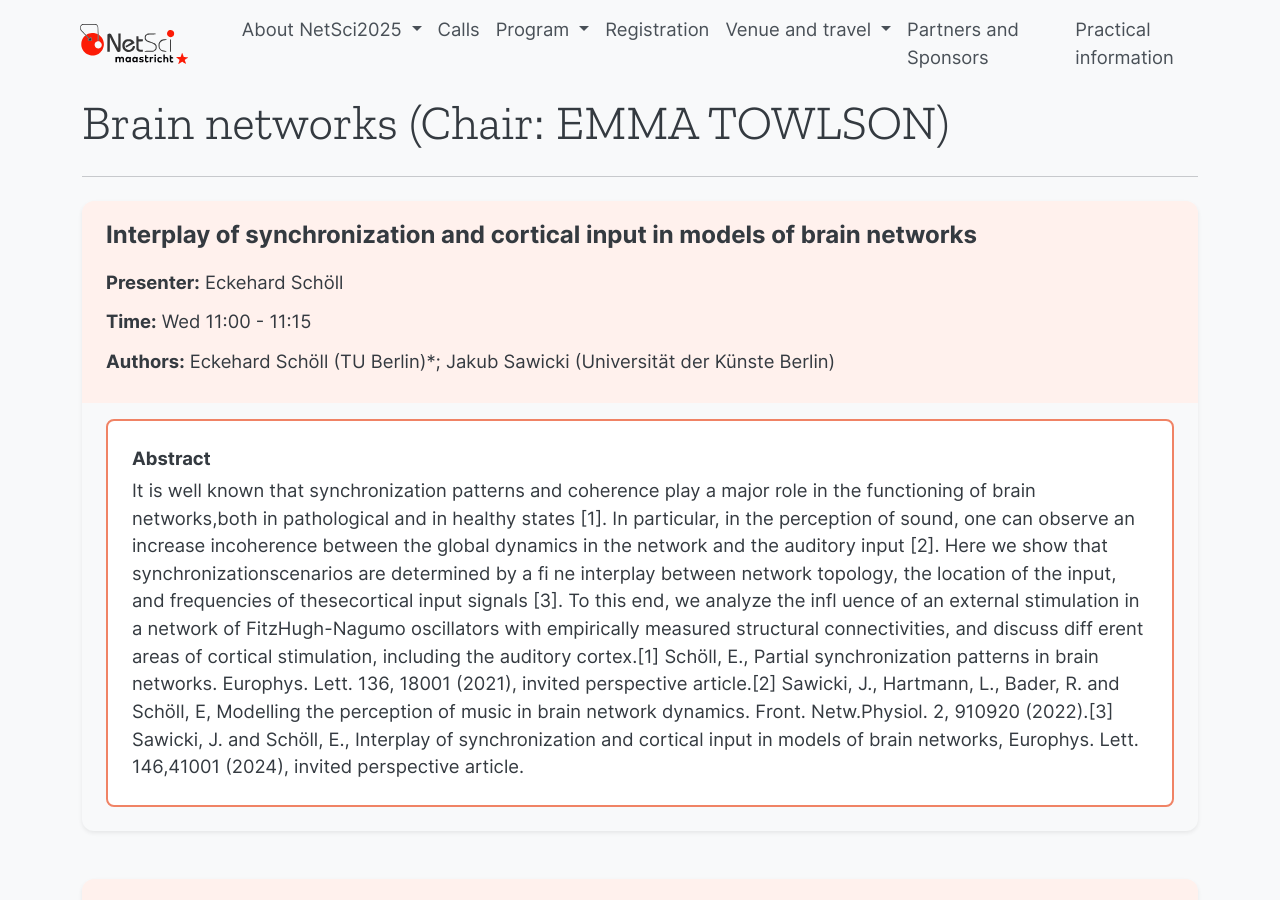
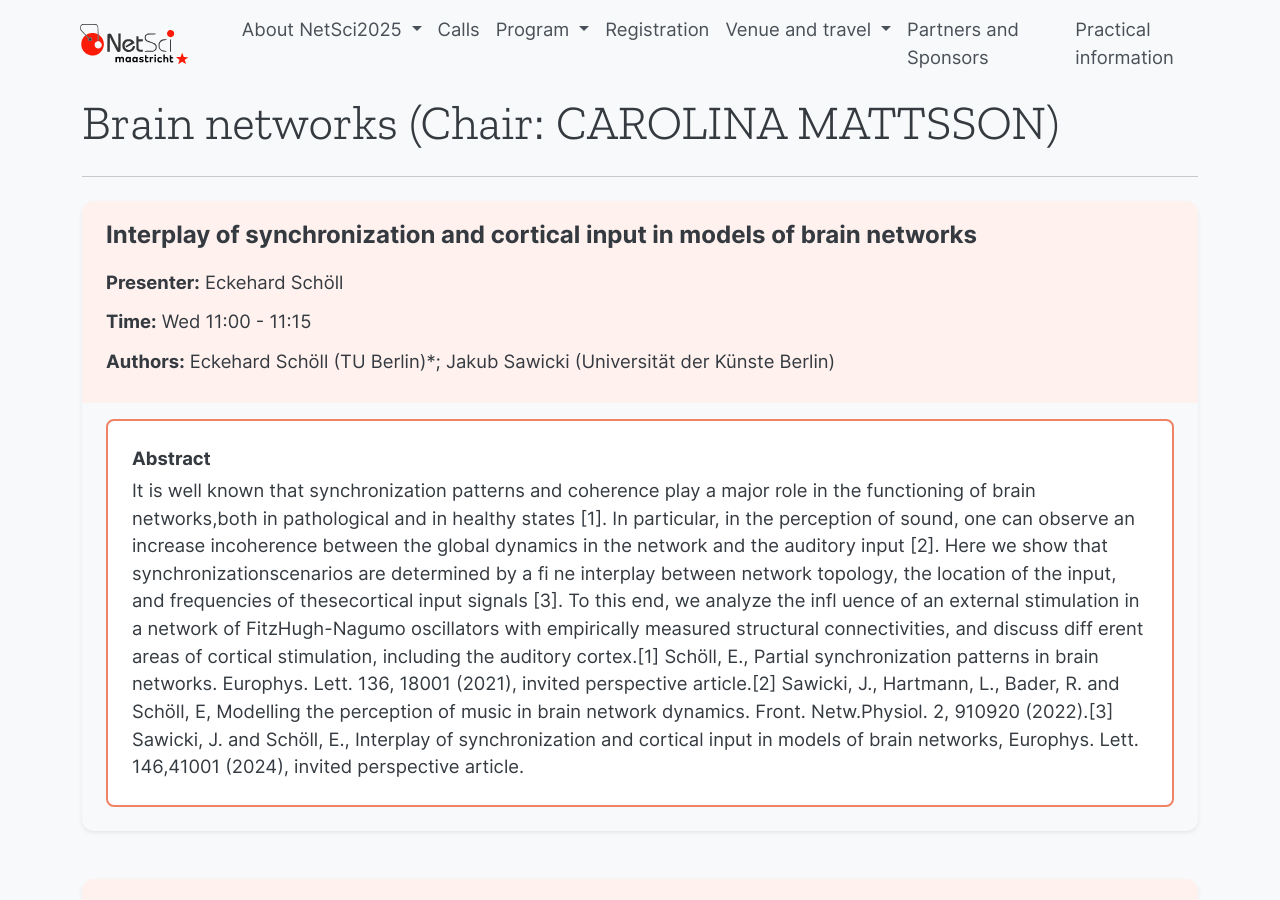
Before and after one commit to NetSci2025/netsci2025.github.io, a Jekyll site: the page built from _parallel/brain-networks.md, in a window 1280 px wide and 900 px high. Built offline with Jekyll 4.4.1, drawn with Linux system fonts in a browser that asks for light colours.

Commit message:
Update brain-networks.md

```diff
--- a/_parallel/brain-networks.md
+++ b/_parallel/brain-networks.md
@@ -1,6 +1,6 @@
 ---
 layout: parallel
-title: "Brain networks (Chair: EMMA TOWLSON)"
+title: "Brain networks (Chair: CAROLINA MATTSSON)"
 slug: brain-networks
 permalink: /parallel/brain-networks/
 ---
```
